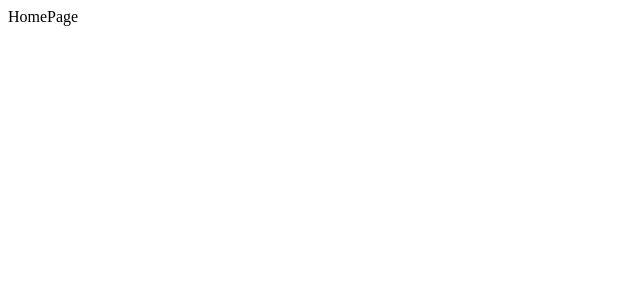
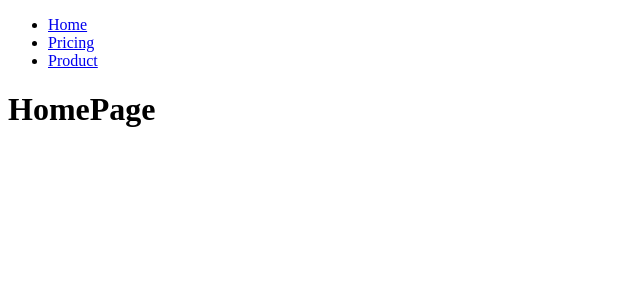
Before and after one commit to ali27-dev/world-wise-with-react, a React (Vite) app: page / in a window 1280 px wide. Shown: the top 300 px of the page, without its empty margins (0-640 px from the left). Built offline with nearby package versions, Linux system fonts and the light colour scheme.

Commit message:
Linking between routes with <Link> and <NavLink>.

```diff
--- /dev/null
+++ b/src/components/PageNav.jsx
@@ -0,0 +1,19 @@
+import { NavLink } from "react-router-dom";
+function PageNav() {
+  return (
+    <nav>
+      <ul>
+        <li>
+          <NavLink to="/">Home</NavLink>
+        </li>
+        <li>
+          <NavLink to="/pricing">Pricing</NavLink>
+        </li>
+        <li>
+          <NavLink to="/product">Product</NavLink>
+        </li>
+      </ul>
+    </nav>
+  );
+}
+export default PageNav;
--- a/src/pages/HomePage.jsx
+++ b/src/pages/HomePage.jsx
@@ -1,5 +1,12 @@
+import PageNav from "../components/PageNav";
+
 function HomePage() {
-  return <div>HomePage</div>;
+  return (
+    <div>
+      <PageNav />
+      <h1>HomePage</h1>
+    </div>
+  );
 }
 
 export default HomePage;
--- a/src/pages/PageNotFound.jsx
+++ b/src/pages/PageNotFound.jsx
@@ -1,5 +1,12 @@
+import PageNav from "../components/PageNav";
+
 function PageNotFound() {
-  return <div>Page Not Found:)</div>;
+  return (
+    <div>
+      <PageNav />
+      <h1>Page Not Found :)</h1>
+    </div>
+  );
 }
 
 export default PageNotFound;
--- a/src/pages/Pricing.jsx
+++ b/src/pages/Pricing.jsx
@@ -1,5 +1,12 @@
+import PageNav from "../components/PageNav";
+
 function Pricing() {
-  return <div>Pricing</div>;
+  return (
+    <div>
+      <PageNav />
+      <h1>Pricing</h1>
+    </div>
+  );
 }
 
 export default Pricing;
--- a/src/pages/Product.jsx
+++ b/src/pages/Product.jsx
@@ -1,5 +1,12 @@
+import PageNav from "../components/PageNav";
+
 function Product() {
-  return <div>Product</div>;
+  return (
+    <div>
+      <PageNav />
+      <h1>Product</h1>
+    </div>
+  );
 }
 
 export default Product;
```
